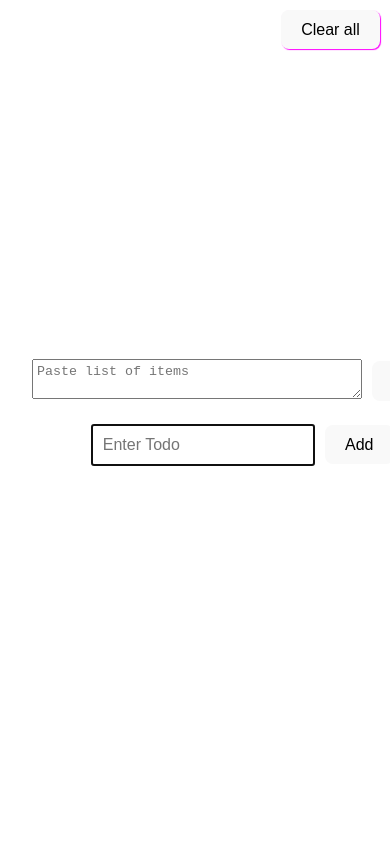
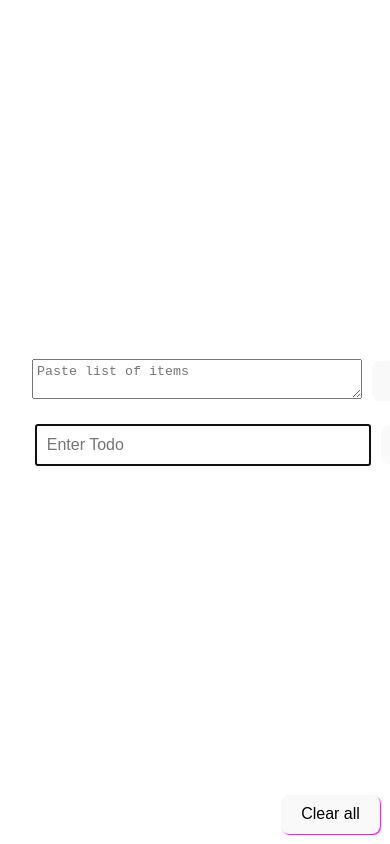
Before and after one commit to srivenkat13/list-it, a Preact app: page / in a window 390 px wide. Shown: the top 844 px of the page. Built offline with nearby package versions, Linux system fonts and the light colour scheme.

Commit message:
fix🐞: clear btn

```diff
--- a/src/app.css
+++ b/src/app.css
@@ -24,7 +24,6 @@ button:hover {
 }
 form {
   margin-bottom: 20px;
-  /* position: absolute; */
   display: flex;
   align-items: center;
   justify-content: center;
@@ -38,7 +37,7 @@ textarea {
 input {
   padding: 10px;
   font-size: 16px;
-  width: 200px;
+  width: 312px;
 }
 
 button {
@@ -56,16 +55,19 @@ li {
   padding: 10px;
   font-size: 18px;
   border-bottom: 1px solid #ccc;
+  display: flex;
+  align-items: center;
+  justify-content: space-between;
 }
 
-li > button {
+li > .buttons > button {
   padding: 2px 4px;
   font-size: 10px;
   border-radius: 4px;
   background-color: #ff474c;
 }
 
-li button:first-of-type {
+li > .buttons > button:first-of-type {
   background-color: #4caf50;
 }
 .completed {
@@ -79,3 +81,11 @@ li button:first-of-type {
   right: 10px;
   box-shadow: 1px 1px 1px fuchsia;
 }
+
+@media (max-width: 600px) {
+  .clear {
+    bottom: 10px;
+    top: auto;
+
+  }
+}
```
